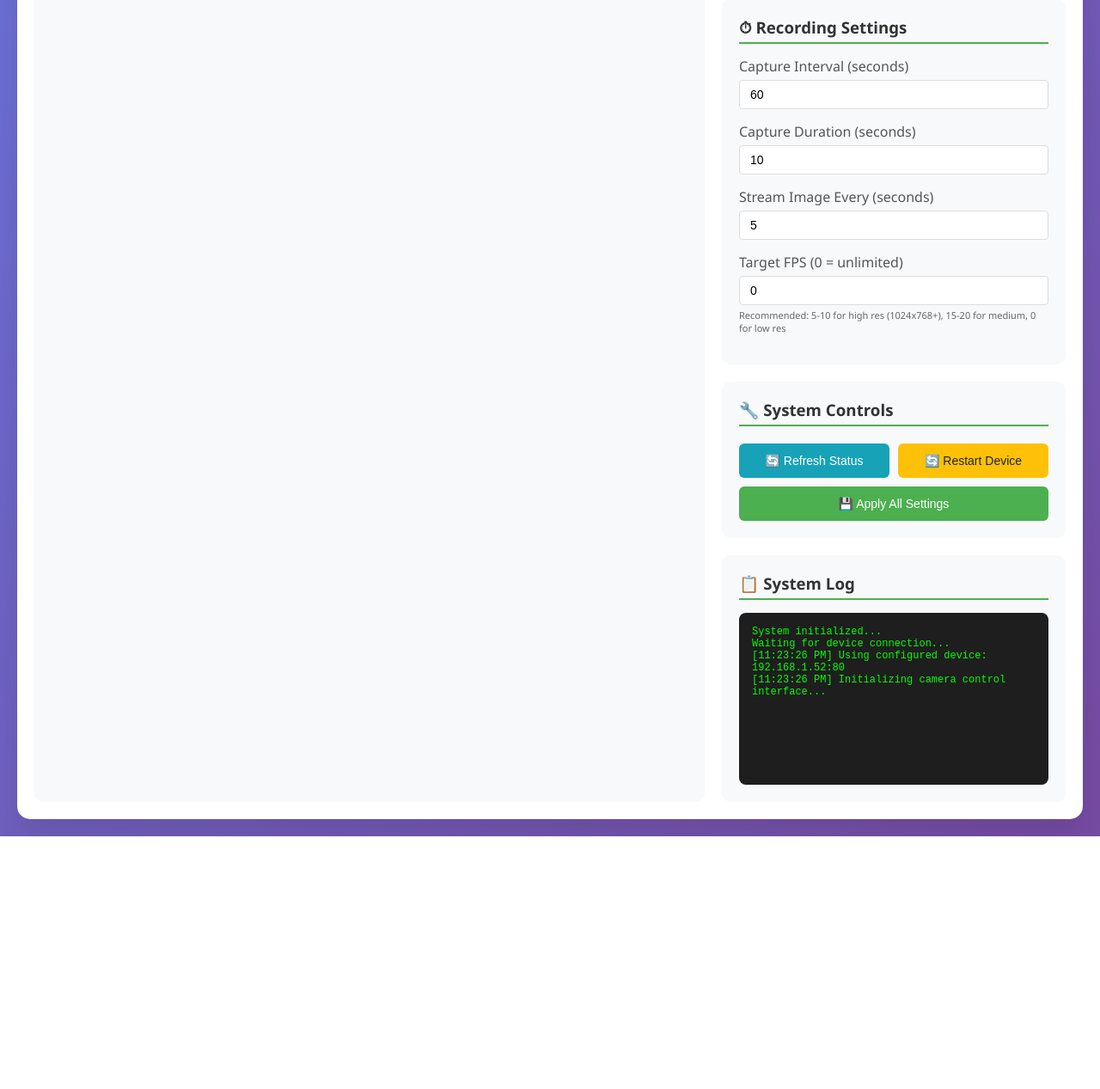
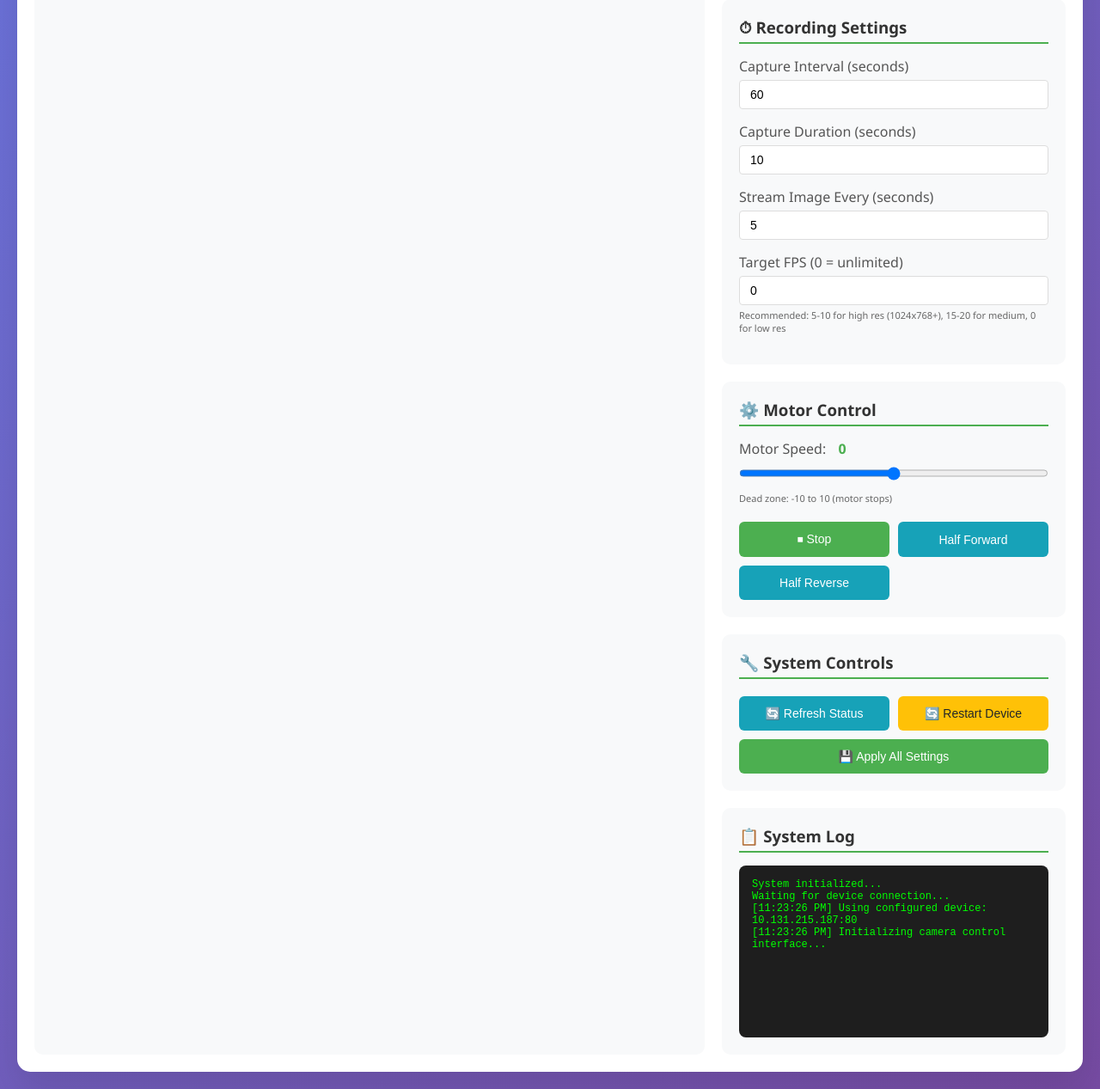
Before and after one commit to freesoil/sky_monitor_edge, a FastAPI app: page /camera-control in a window 1280 px wide. Shown: the part 959-2226 px from the top of the page at 86% size. Before the commit the page ends 1932 px from the top, so only its background shows below. Run offline with FastAPI, Linux system fonts and the light colour scheme; data that the repository does not hold is empty.

Commit message:
Add motor control from the web page

```diff
--- a/web/app/device_config.json
+++ b/web/app/device_config.json
@@ -1 +1 @@
-{"ip": "192.168.1.52", "port": 80}
+{"ip": "10.131.215.187", "port": 80}
--- a/web/app/main.py
+++ b/web/app/main.py
@@ -720,6 +720,32 @@ async def send_camera_command(command: Command):
             "error": str(e)
         }
 
+@app.post("/api/motor/control")
+async def control_motor(request: Request):
+    """Control motor speed"""
+    try:
+        data = await request.json()
+        speed = data.get("speed", 0)
+
+        # Clamp speed to -100 to 100 range
+        speed = max(-100, min(100, int(speed)))
+
+        result = make_device_request("/motor", "POST", {
+            "speed": speed
+        })
+
+        return {
+            "success": True,
+            "speed": speed,
+            "result": result
+        }
+    except Exception as e:
+        logger.error(f"Motor control error: {e}")
+        return {
+            "success": False,
+            "error": str(e)
+        }
+
 @app.post("/api/camera/apply-settings")
 async def apply_all_settings(settings: CameraSettings):
     """Apply multiple settings at once"""
--- a/web/app/templates/camera_control.html
+++ b/web/app/templates/camera_control.html
@@ -500,6 +500,25 @@
                     </div>
                 </div>
 
+                <!-- Motor Control -->
+                <div class="control-panel">
+                    <h3>⚙️ Motor Control</h3>
+
+                    <div class="control-group">
+                        <label for="motor-speed">Motor Speed: <span class="range-value" id="motor-speed-value">0</span></label>
+                        <input type="range" id="motor-speed" min="-100" max="100" value="0" oninput="updateMotorSpeed(this.value)">
+                        <small style="color: #666; font-size: 11px; display: block; margin-top: 4px;">
+                            Dead zone: -10 to 10 (motor stops)
+                        </small>
+                    </div>
+
+                    <div class="button-group">
+                        <button class="btn btn-primary" onclick="setMotorSpeed(0)">⏹ Stop</button>
+                        <button class="btn btn-info" onclick="setMotorSpeed(50)">Half Forward</button>
+                        <button class="btn btn-info" onclick="setMotorSpeed(-50)">Half Reverse</button>
+                    </div>
+                </div>
+
                 <!-- System Controls -->
                 <div class="control-panel">
                     <h3>🔧 System Controls</h3>
@@ -881,6 +900,57 @@
             });
         }
 
+        function updateMotorSpeed(speed) {
+            // Update the slider value and display
+            const slider = document.getElementById('motor-speed');
+            const valueSpan = document.getElementById('motor-speed-value');
+
+            if (slider && valueSpan) {
+                slider.value = speed;
+                valueSpan.textContent = speed;
+            }
+
+            sendMotorSpeed(speed);
+        }
+
+        function setMotorSpeed(speed) {
+            updateMotorSpeed(speed);
+        }
+
+        function sendMotorSpeed(speed) {
+            if (!deviceIP) {
+                showNotification('Device not connected', 'error');
+                return;
+            }
+
+            // Map from -100 to 100 range to motor's actual range
+            // Motor's maxSpeed is 100, so we can directly use the value
+            // But let's map it properly: web sends -100 to 100, motor uses -100 to 100
+            const motorSpeed = speed;
+
+            fetch('/api/motor/control', {
+                method: 'POST',
+                headers: {
+                    'Content-Type': 'application/json'
+                },
+                body: JSON.stringify({ speed: motorSpeed })
+            })
+            .then(response => response.json())
+            .then(data => {
+                if (data.success) {
+                    logMessage(`Motor speed set to: ${speed}`);
+                    showNotification(`Motor speed: ${speed}`, 'success');
+                } else {
+                    logMessage(`Failed to set motor speed: ${data.error}`);
+                    showNotification('Motor control failed', 'error');
+                }
+            })
+            .catch(error => {
+                logMessage(`Motor control error: ${error.message}`);
+                showNotification('Motor control failed', 'error');
+            });
+        }
+
         function logMessage(message) {
             const log = document.getElementById('system-log');
             const timestamp = new Date().toLocaleTimeString();
```
Also changed, not shown: README.md, 2 other files.
